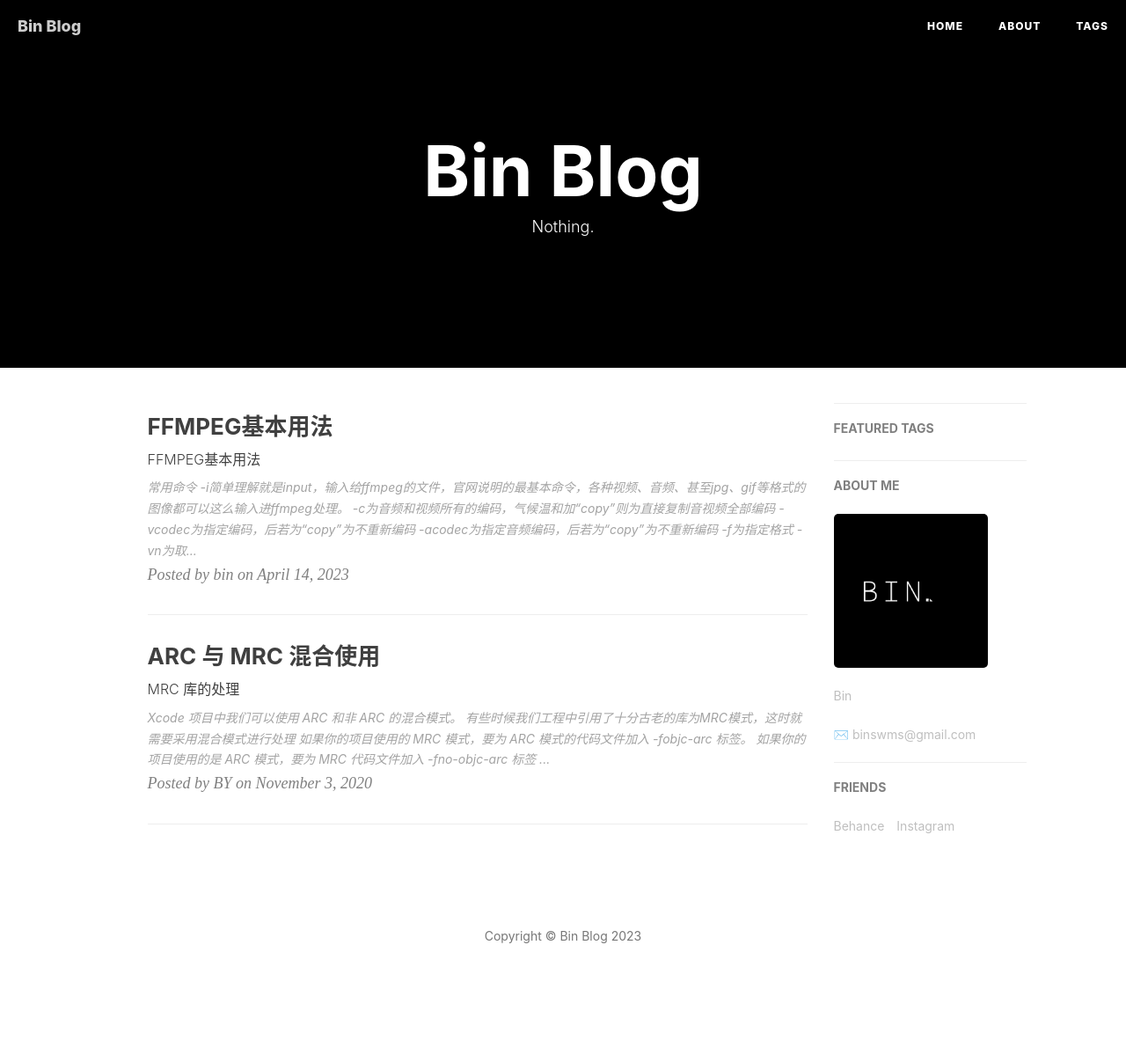
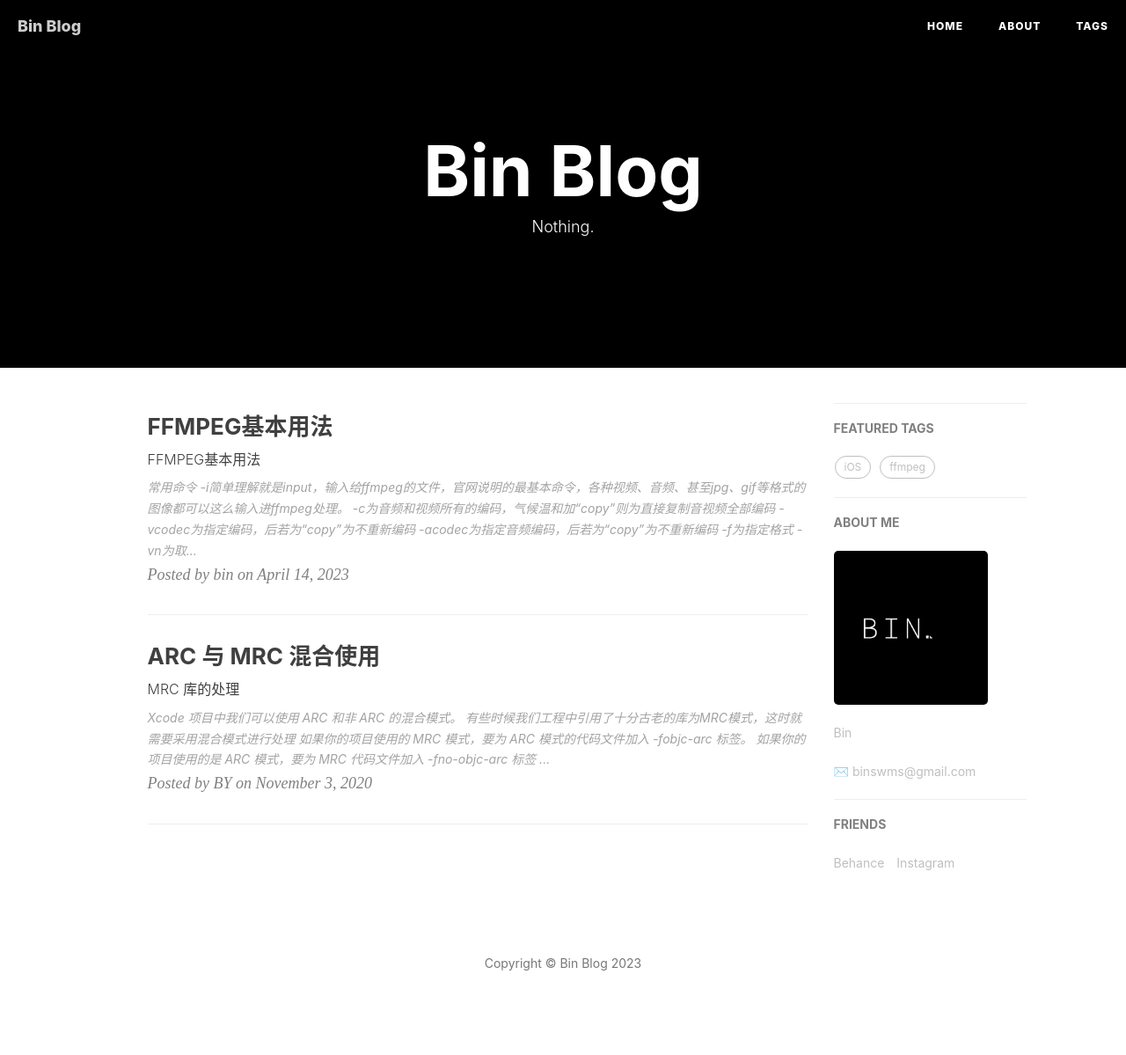
Before and after one commit to binswm/binswm.github.io, a Jekyll site: the page built from index.html, in a window 1280 px wide. Shown: the whole page at 88% size. Built offline with Jekyll 4.4.1, drawn with Linux system fonts in a browser that asks for light colours; nearby versions of some CDN libraries; the list of posts is cut into pages by our own code; comment, search, counter and statistics services are not loaded; before the commit the page ends 1168 px from its top, so only the background shows below that.

Commit message:
Update _config.yml

```diff
--- a/_config.yml
+++ b/_config.yml
@@ -3,7 +3,7 @@
 SEOTitle: Bin Blog
 header-img: img/color_black.png
 email: binswms@gmail.com
-description: "Every failure is leading towards success."
+description: "乱七八糟的个人笔记."
 keyword: "Bin, Bin Blog"
 url: "http://binswm.github.io"          # your host, for absolute URL
 baseurl: ""      # for example, '/blog' if your blog hosted on 'host/blog'
@@ -57,7 +57,7 @@
 
 # 评论系统
 # Disqus（https://disqus.com/）
-# disqus_username: qiubaiying
+# disqus_username: bin
 
 # Gitalk
 gitalk:
@@ -86,7 +86,7 @@
 
 # Featured Tags
 featured-tags: true                     # 是否使用首页标签
-featured-condition-size: 1              # 相同标签数量大于这个数，才会出现在首页
+featured-condition-size: 0              # 相同标签数量大于这个数，才会出现在首页
 
 
 
```
